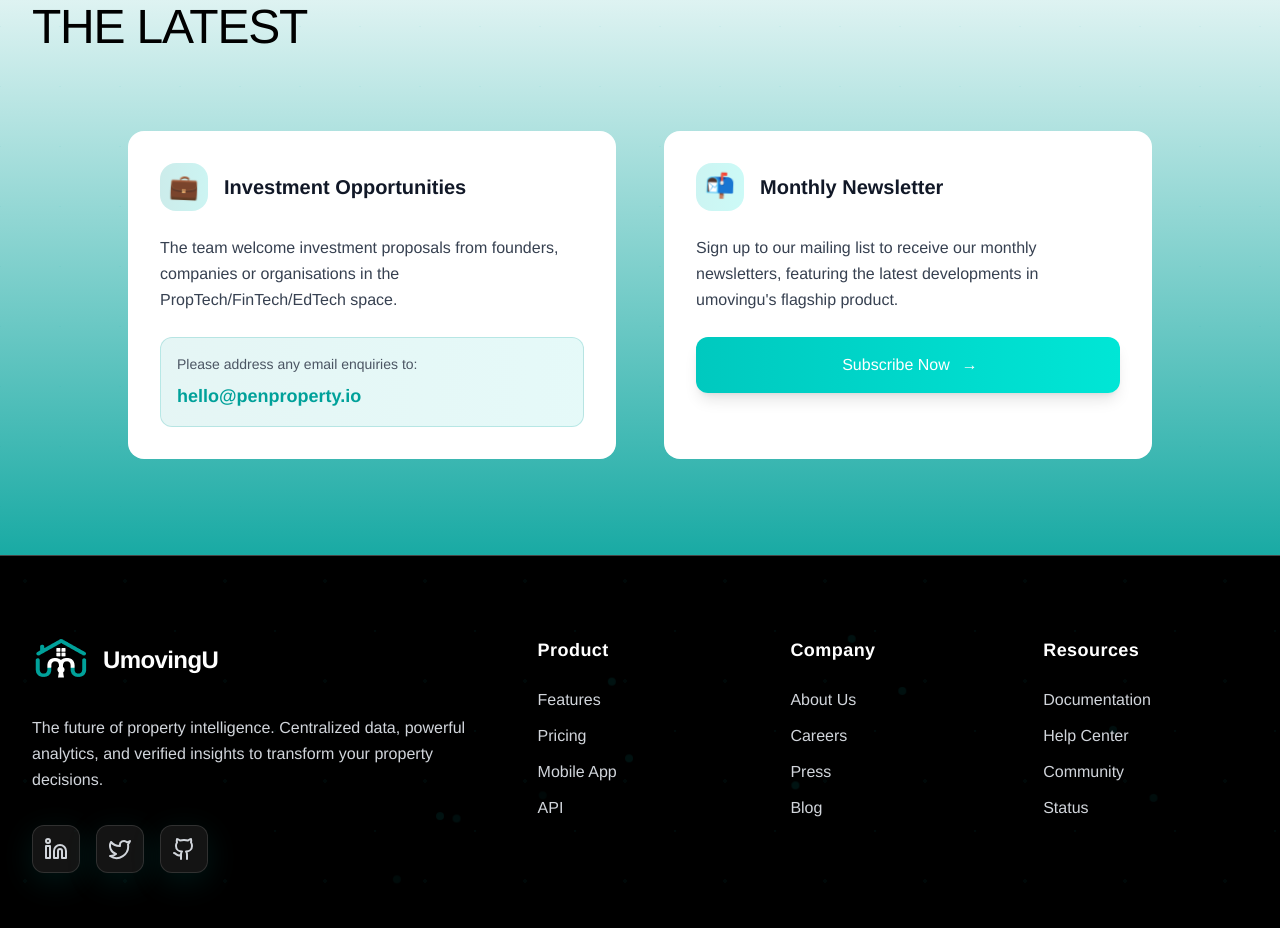
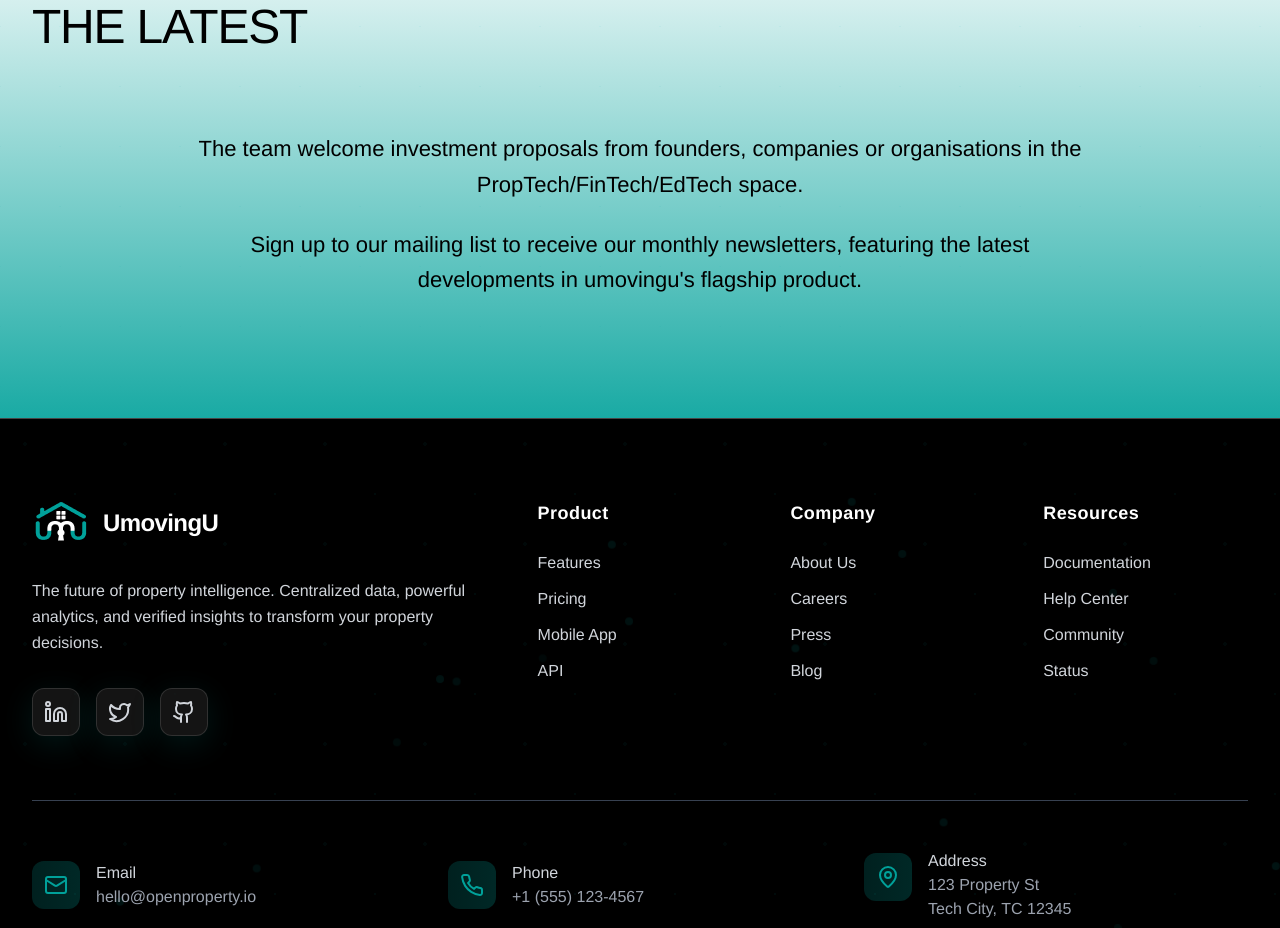
Before and after one commit to DevMysticCode/openproperty_new_website, a React (Vite) app: page /about in a window 1280 px wide. Shown: the part 6520-7448 px from the top of the page. Built offline with nearby package versions, Linux system fonts and the light colour scheme.

Commit message:
about us page the latest section changes

```diff
--- a/src/components/AboutUs.tsx
+++ b/src/components/AboutUs.tsx
@@ -1074,10 +1074,20 @@
               </span> */}
             </h2>
           </motion.div>
+          <div className="max-w-4xl text-center mx-auto text-[22px]">
+            <p className="text-black leading-relaxed font-light mb-6">
+              The team welcome investment proposals from founders, companies or
+              organisations in the PropTech/FinTech/EdTech space.
+            </p>
+
+            <p className="text-black leading-relaxed font-light mb-6">
+              Sign up to our mailing list to receive our monthly newsletters,
+              featuring the latest developments in umovingu's flagship product.
+            </p>
+          </div>
 
           {/* Content Grid */}
-          <div className="grid grid-cols-1 lg:grid-cols-2 gap-12 max-w-5xl mx-auto">
-            {/* Investment Opportunities */}
+          {/* <div className="grid grid-cols-1 lg:grid-cols-2 gap-12 max-w-5xl mx-auto">
             <motion.div
               initial={{ opacity: 0, x: -100 }}
               animate={
@@ -1094,7 +1104,7 @@
                 whileHover={{ scale: 1.02, y: -8 }}
                 className="premium-card p-8 rounded-2xl bg-white hover:bg-white/90 hover:border-[#00a19a]/30 transition-all duration-700 relative overflow-hidden h-full"
               >
-                {/* Background Gradient */}
+
                 <div className="absolute inset-0 bg-gradient-to-br from-[#00a19a]/5 to-[#00c9bf]/5 opacity-0 group-hover:opacity-100 transition-opacity duration-700"></div>
 
                 <div className="relative z-10">
@@ -1141,7 +1151,6 @@
               </motion.div>
             </motion.div>
 
-            {/* Newsletter Signup */}
             <motion.div
               initial={{ opacity: 0, x: 100 }}
               animate={
@@ -1158,7 +1167,7 @@
                 whileHover={{ scale: 1.02, y: -8 }}
                 className="premium-card p-8 rounded-2xl bg-white hover:bg-white/90 hover:border-[#00c9bf]/30 transition-all duration-700 relative overflow-hidden h-full"
               >
-                {/* Background Gradient */}
+
                 <div className="absolute inset-0 bg-gradient-to-br from-[#00c9bf]/5 to-[#00e6d6]/5 opacity-0 group-hover:opacity-100 transition-opacity duration-700"></div>
 
                 <div className="relative z-10">
@@ -1211,7 +1220,7 @@
                 </div>
               </motion.div>
             </motion.div>
-          </div>
+          </div> */}
         </div>
       </section>
 
```
